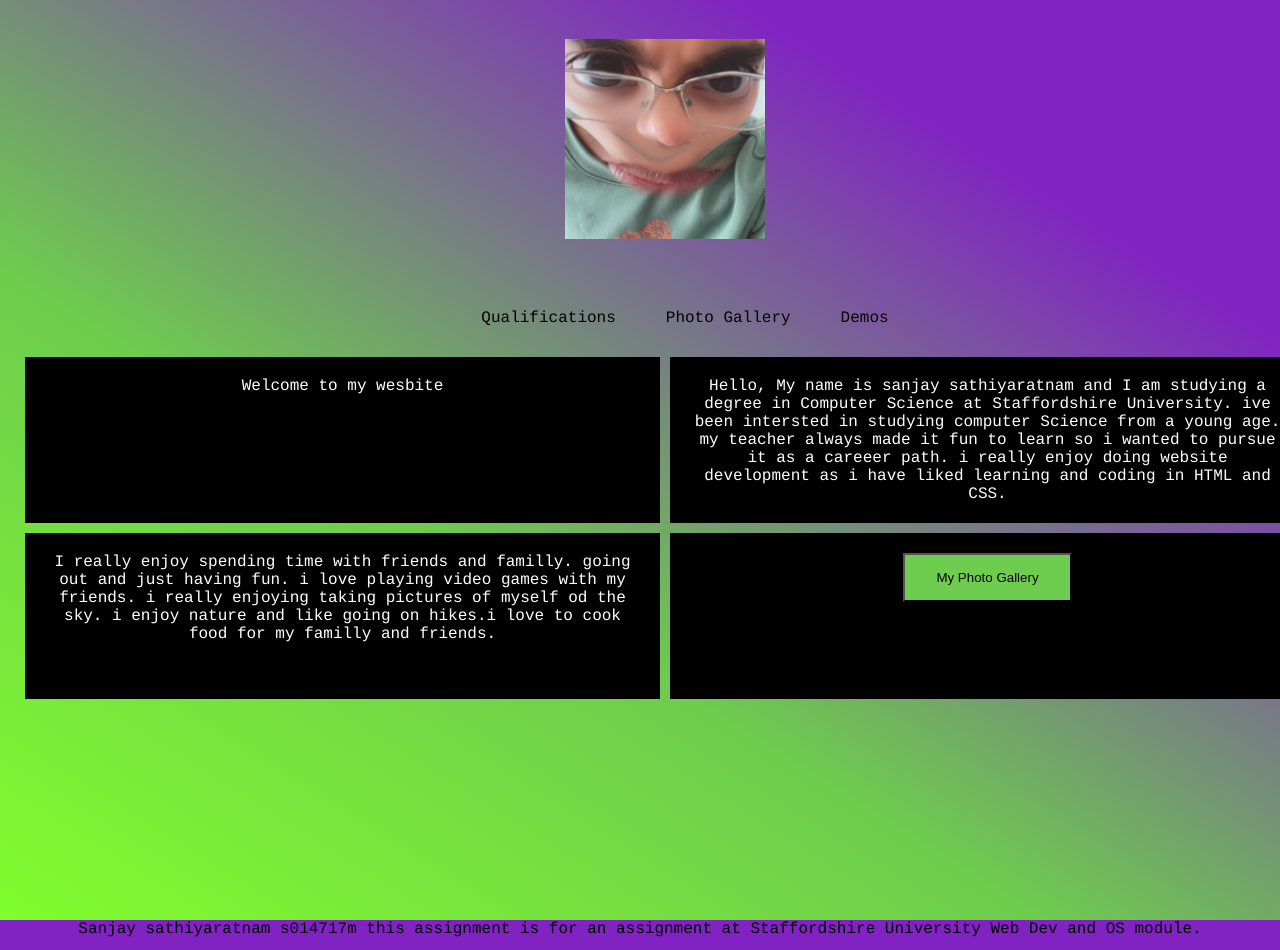
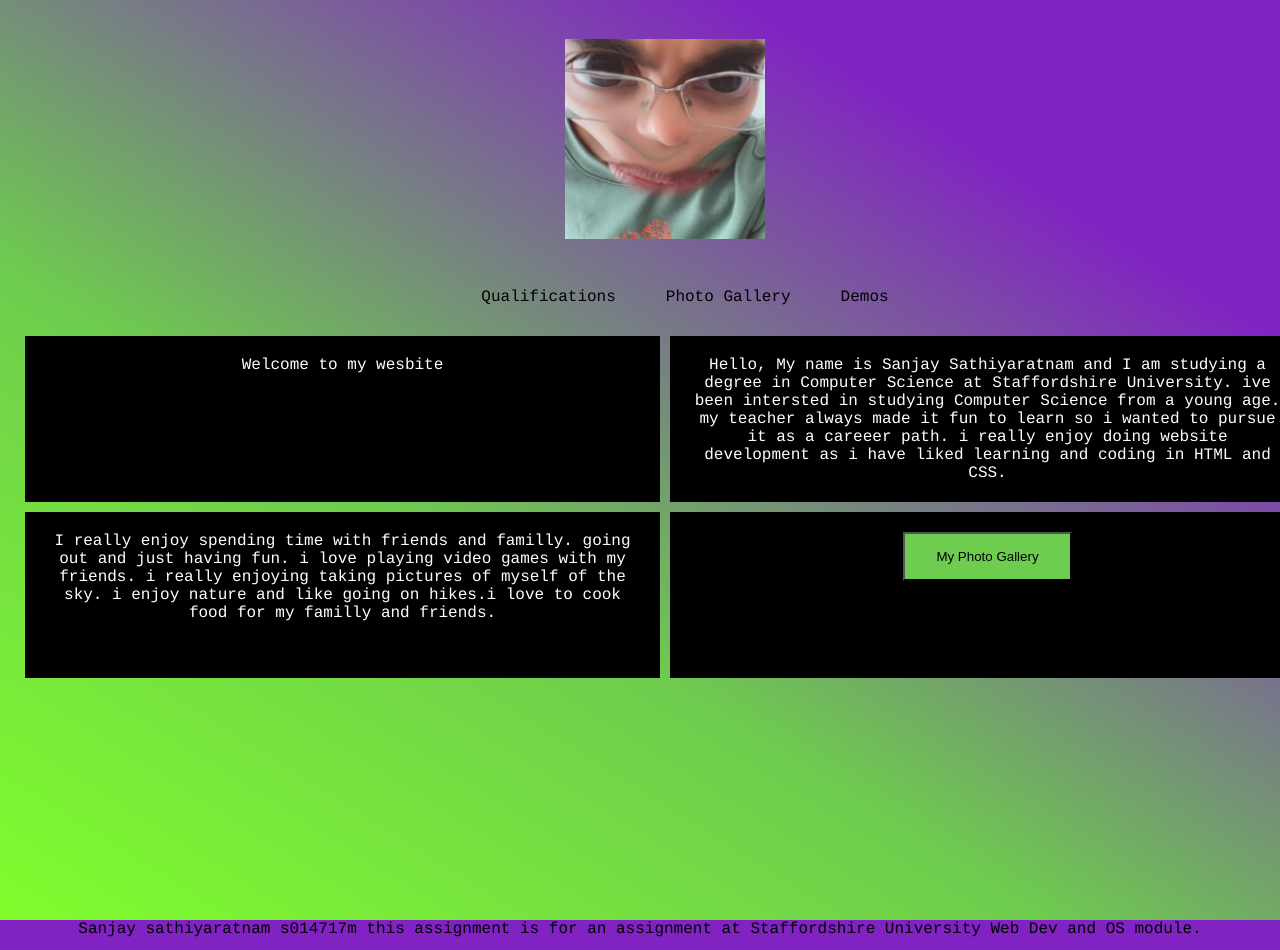
Before and after one commit to nerdypineapple1/nerdypineapple1.github.io, a website: page index.html in a window 1280 px wide. Shown: the top 950 px of the page. Drawn offline with Linux system fonts and the light colour scheme.

Commit message:
Add files via upload

```diff
--- a/index.html
+++ b/index.html
@@ -12,8 +12,8 @@
 <body>
   <header>
     <div class="logo-container">
-      <a href="index.html"><img src="images/me.jpg" alt="me" width="200" height="200" left="">
-      <h1 class="logo"></h1></a>
+      <a href="index.html"><img src="images/me.jpg" alt="me" width="200" height="200">
+    </a>
       <div class="navlinks">
         <nav>
           <ul style="list-style: none;">
@@ -36,19 +36,18 @@
       Welcome to my wesbite
     </div>
     <div class="item item2">
-      Hello, My name is sanjay sathiyaratnam and I am studying a degree in Computer Science at Staffordshire University. ive been intersted in studying computer Science from a young age. my teacher always made it fun to learn so i wanted to pursue it as a careeer path. i really enjoy doing website development as i have liked learning and coding in HTML and CSS.
+      Hello, My name is Sanjay Sathiyaratnam and I am studying a degree in Computer Science at Staffordshire University. ive been intersted in studying Computer Science from a young age. my teacher always made it fun to learn so i wanted to pursue it as a careeer path. i really enjoy doing website development as i have liked learning and coding in HTML and CSS.
     </div>
     <div class="item item3">
-      I really enjoy spending time with friends and familly. going out and just having fun. i love playing video games with my friends. i really enjoying taking pictures of myself od the sky. i enjoy nature and like going on hikes.i love to cook food for my familly and friends.
+      I really enjoy spending time with friends and familly. going out and just having fun. i love playing video games with my friends. i really enjoying taking pictures of myself of the sky. i enjoy nature and like going on hikes.i love to cook food for my familly and friends.
     </div>
     <div class="item item4">
       <div id="cta"></div>
-        <button id="cta"><a class="interest" href="interest.html">My Photo Gallery</a></button>
+        <button id="cta"><a href="interest.html">My Photo Gallery</a></button>
       </div>
       <footer>
         Sanjay sathiyaratnam s014717m this assignment is for an assignment at Staffordshire University Web Dev and OS module.
       </footer>
     </div>
-  </div>
 </body>
 </html>
```
